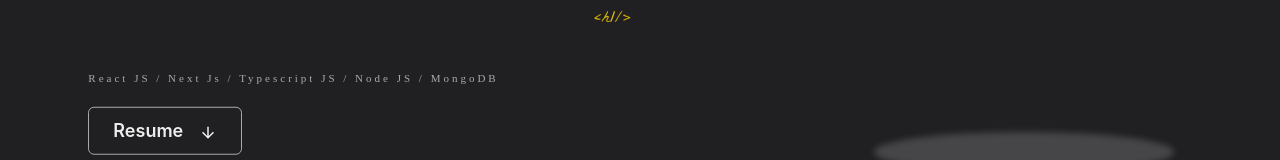
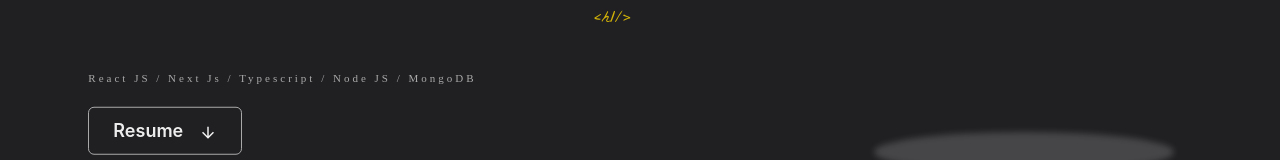
Before and after one commit to rodinshrestha/portfolio, a Next.js app: page / in a window 1280 px wide. Shown: the part 463-623 px from the top of the page. Built offline with nearby package versions, Linux system fonts and the light colour scheme.

Commit message:
typpo error resolved

```diff
--- a/src/components/PersonalInformation/index.tsx
+++ b/src/components/PersonalInformation/index.tsx
@@ -33,7 +33,7 @@ const PersonalInformation = () => {
           </Box>
 
           <Box as="h2" color={useColorModeValue('#8d8d8d', '#A9A9A9')}>
-            React JS / Next Js / Typescript JS / Node JS / MongoDB{' '}
+            React JS / Next Js / Typescript / Node JS / MongoDB{' '}
           </Box>
           <Button
             as="button"
```
